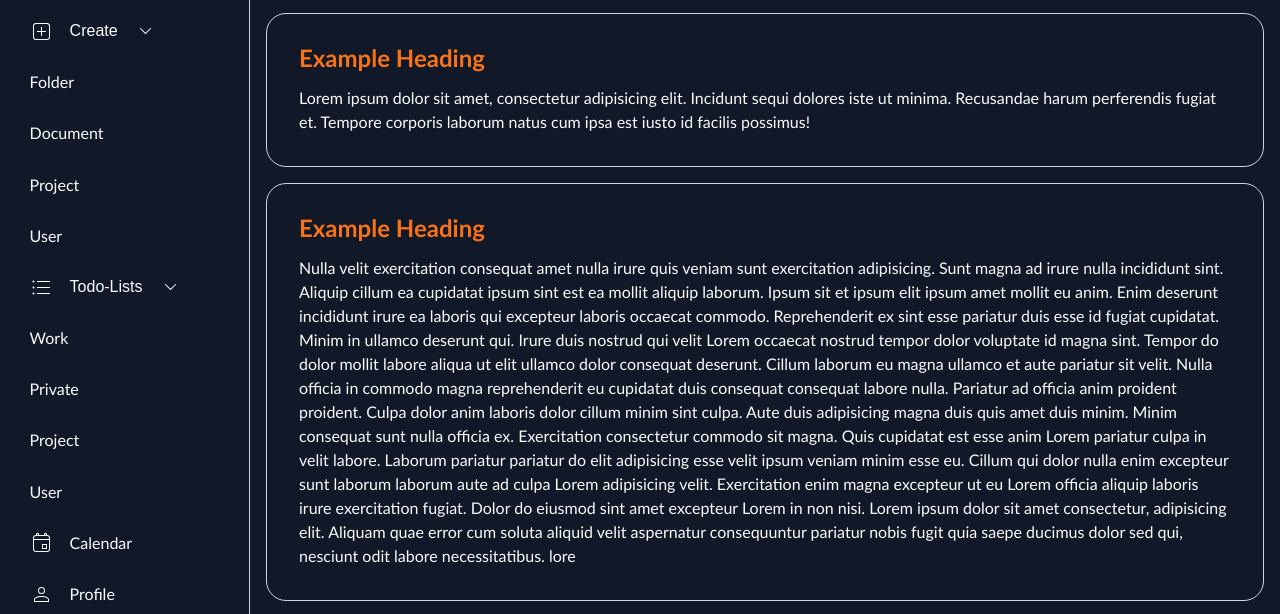
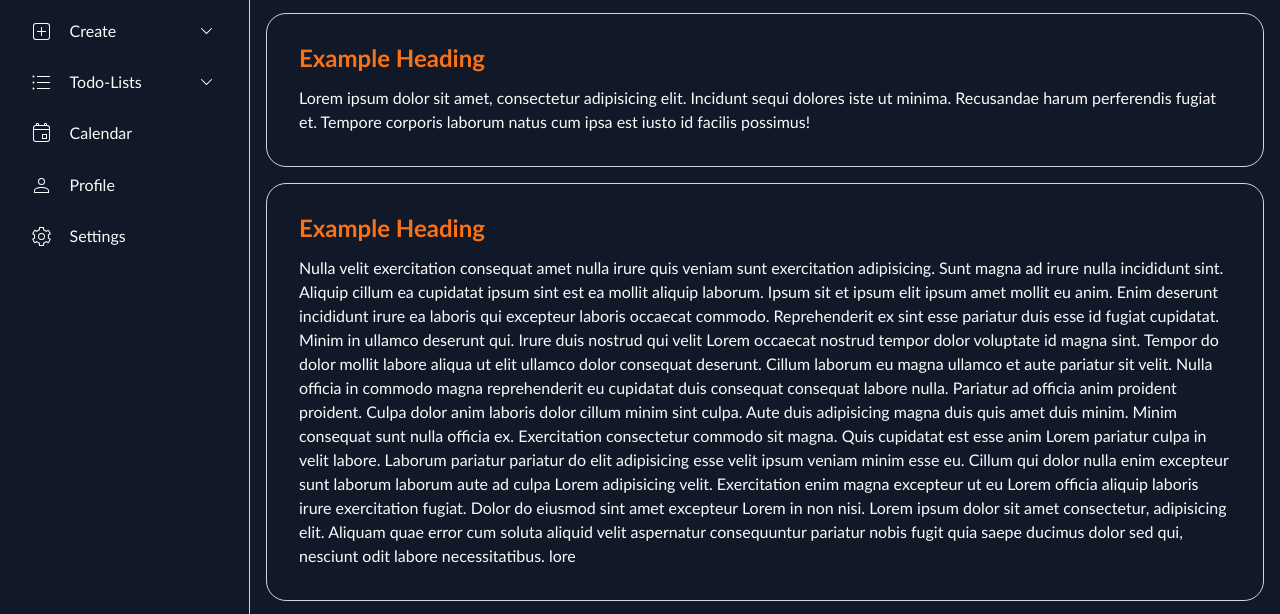
Before and after one commit to JhustynC/Responsive-sidebar-menu--html--css--js-, a plain HTML site: page index.html in a window 1280 px wide. Shown: the part 173-787 px from the top of the page. Drawn offline with Linux system fonts and the light colour scheme.

Commit message:
feat: trying make a transition without js

```diff
--- a/index.html
+++ b/index.html
@@ -53,7 +53,10 @@
           </a>
         </li>
         <li>
-          <button class="dropdown-btn">
+          <input type="checkbox"
+                 id="create-activate">
+          <label for="create-activate"
+                 class="dropdown-btn">
             <svg xmlns="http://www.w3.org/2000/svg"
                  width="24"
                  height="24">
@@ -67,16 +70,21 @@
               <path fill="currentColor"
                     d="M5.84 9.59l5.66 5.66 5.66-5.66-.71-.7-4.95 4.95-4.95-4.95z" />
             </svg>
-          </button>
+          </label>
           <ul class="sub-menu">
+            <div>
               <li><a href="#">Folder</a></li>
               <li><a href="#">Document</a></li>
               <li><a href="#">Project</a></li>
               <li><a href="#">User</a></li>
+            </div>
           </ul>
         </li>
         <li>
-          <button class="dropdown-btn">
+          <input type="checkbox"
+                 id="todo-activate">
+          <label for="todo-activate"
+                 class="dropdown-btn">
             <svg xmlns="http://www.w3.org/2000/svg"
                  width="24"
                  height="24">
@@ -90,12 +98,14 @@
               <path fill="currentColor"
                     d="M5.84 9.59l5.66 5.66 5.66-5.66-.71-.7-4.95 4.95-4.95-4.95z" />
             </svg>
-          </button>
+          </label>
           <ul class="sub-menu">
+            <div>
               <li><a href="#">Work</a></li>
               <li><a href="#">Private</a></li>
               <li><a href="#">Project</a></li>
               <li><a href="#">User</a></li>
+            </div>
           </ul>
         </li>
         <li>
--- a/style.css
+++ b/style.css
@@ -35,10 +35,12 @@ body {
   top: 0;
   align-self: start;
   overflow-y: scroll;
+  scrollbar-width: thin; /* Options: auto, thin, none */
 }
 
+/*? scroll bar styles */
 #sidebar::-webkit-scrollbar {
-  width: 10px;
+  width: 5px;
 }
 
 #sidebar::-webkit-scrollbar-track {
@@ -50,6 +52,7 @@ body {
   border-radius: 10px;
   border: 1px solid var(--scrollbar-track);
 }
+/*? scroll bar styles end */
 
 #sidebar ul {
   list-style: none;
@@ -94,7 +97,56 @@ body {
   background: none;
   border: none;
   cursor: pointer;
+  /*? El box-sizing previene que el padding agrande el label */
+  box-sizing: border-box;
 }
+
+#sidebar svg {
+  flex-shrink: 0;
+  fill: var(--text-color);
+}
+
+#sidebar a span,
+#sidebar .dropdown-btn span {
+  flex-grow: 1;
+}
+
+#sidebar a:hover,
+#sidebar .dropdown-btn:hover {
+  background-color: var(--base-color-light);
+  color: var(--base-color);
+}
+
+#sidebar .sub-menu {
+  /* ! No se puede animar ni transicionar la altura */
+  /* overflow: hidden;
+  height: 0; */
+  /*? En este caso podemo usar este truco con grid de animar el ancho de la fila */
+  display: grid;
+  grid-template-rows: 0fr;
+  transition: grid-template-rows 0.3s ease-in-out;
+
+  > div {
+    overflow: hidden;
+  }
+}
+
+input[type="checkbox"] {
+  display: none;
+}
+
+/* #sidebar .sub-menu.show {
+
+} */
+
+/* #sidebar li:hover .sub-menu {
+  grid-template-rows: 1fr;
+} */
+
+/* #todo-activate:checked ~ .sub-menu,
+#create-activate:checked ~ .sub-menu {
+  grid-template-rows: 1fr;
+} */
 
 /** Main content */
 main {
```
Lines whose indentation alone changed are shown as unchanged.
